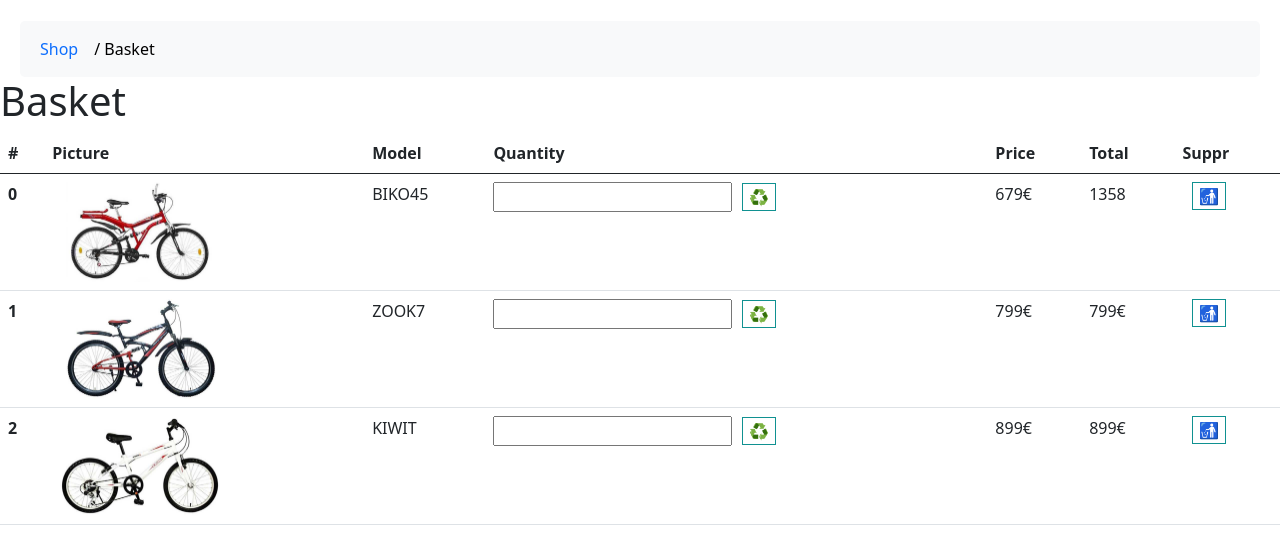
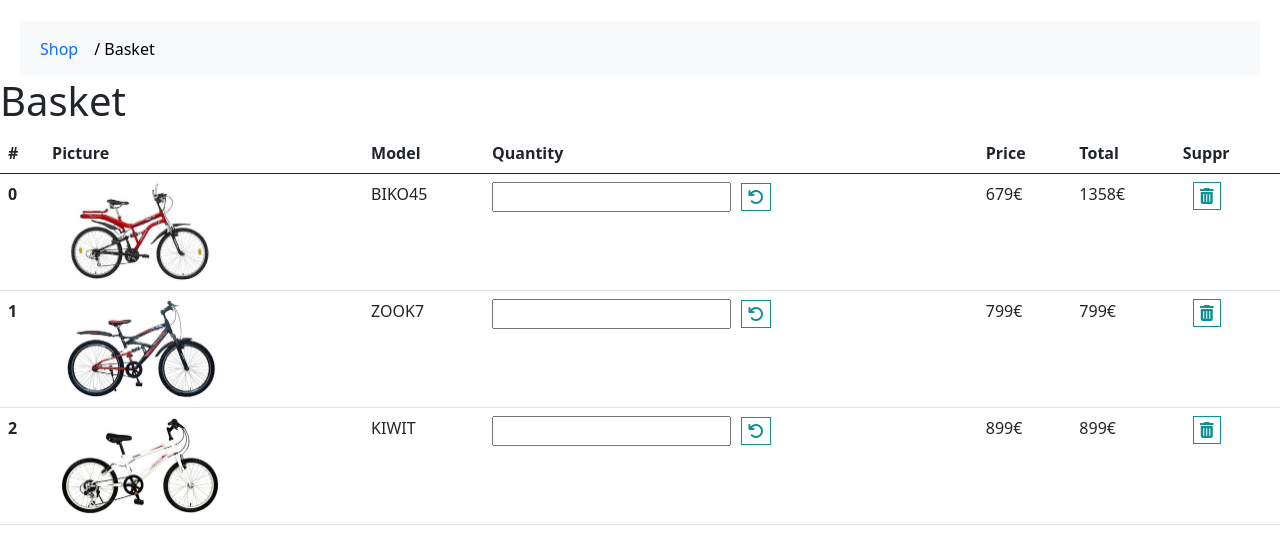
Before and after one commit to AminSorra/bicycle-test, a plain HTML site: page Bikeshop_exo/page2.html in a window 1280 px wide. Shown: the part 1337-1878 px from the top of the page. Drawn offline with nearby package versions, Linux system fonts and the light colour scheme.

Commit message:
lastsave

```diff
--- a/Bikeshop_exo/page2.html
+++ b/Bikeshop_exo/page2.html
@@ -4,8 +4,9 @@
     <meta charset="UTF-8">
     <meta http-equiv="X-UA-Compatible" content="IE=edge">
     <meta name="viewport" content="width=device-width, initial-scale=1.0">
-    <title>Document</title>
+    <title>The Bike Shop Experience</title>
     <link href="https://cdn.jsdelivr.net/npm/bootstrap@5.0.0-beta2/dist/css/bootstrap.min.css" rel="stylesheet" integrity="sha384-BmbxuPwQa2lc/FVzBcNJ7UAyJxM6wuqIj61tLrc4wSX0szH/Ev+nYRRuWlolflfl" crossorigin="anonymous">
+    <script src="https://kit.fontawesome.com/bb2e75cf65.js" crossorigin="anonymous"></script>
     <link rel="stylesheet" href="style2.css">
 </head>
 <body>
@@ -24,7 +25,7 @@
           <div class="collapse navbar-collapse" id="navbarNav">
             <ul class="navbar-nav">
               <li class="nav-item">
-                <a class="nav-link active" href="#">Shop</a>
+                <a class="nav-link active" href="index.html">Shop</a>
               </li>
               <li class="nav-item">
                 <a class="nav-link basket" href="#">/ Basket</a>
@@ -55,28 +56,28 @@
             <th scope="row">0</th>
             <td><img src="bike-1.jpg" class="pic-table" alt="#"></td>
             <td>BIKO45</td>
-            <td><form><input type="text"><button>♻️</button></form></td>
+            <td><form><input type="text"><button><i class="fas fa-undo"></i></button></form></td>
             <td>679€</td>
-            <td>1358</td>
-            <td><button>🚮</button></td>
+            <td>1358€</td>
+            <td><button><i class="fas fa-trash-alt"></i></button></td>
           </tr>
           <tr>
             <th scope="row">1</th>
             <td><img src="bike-2.jpg" class="pic-table" alt="#"></a></td>
             <td>ZOOK7</td>
-            <td><form><input type="text"><button>♻️</button></form></td>
+            <td><form><input type="text"><button><i class="fas fa-undo"></i></button></form></td>
             <td>799€</td>
             <td>799€</td>
-            <td><button>🚮</button></td>
+            <td><button><i class="fas fa-trash-alt"></i></button></td>
           </tr>
           <tr>
             <th scope="row">2</th>
             <td><img src="bike-3.jpg" class="pic-table" alt="#"></a></td>
             <td>KIWIT</td>
-            <td><form><input type="text"><button>♻️</button></form></td>
+            <td><form><input type="text"><button><i class="fas fa-undo"></i></button></form></td>
             <td>899€</td>
             <td>899€</td>
-            <td><button>🚮</button></td>
+            <td><button><i class="fas fa-trash-alt"></i></button></td>
           </tr>
         </tbody>
       </table>
```
Also changed, not shown: Bikeshop_exo/index.html (+1 -1 lines), Bikeshop_exo/style2.css (line endings or trailing spaces).
